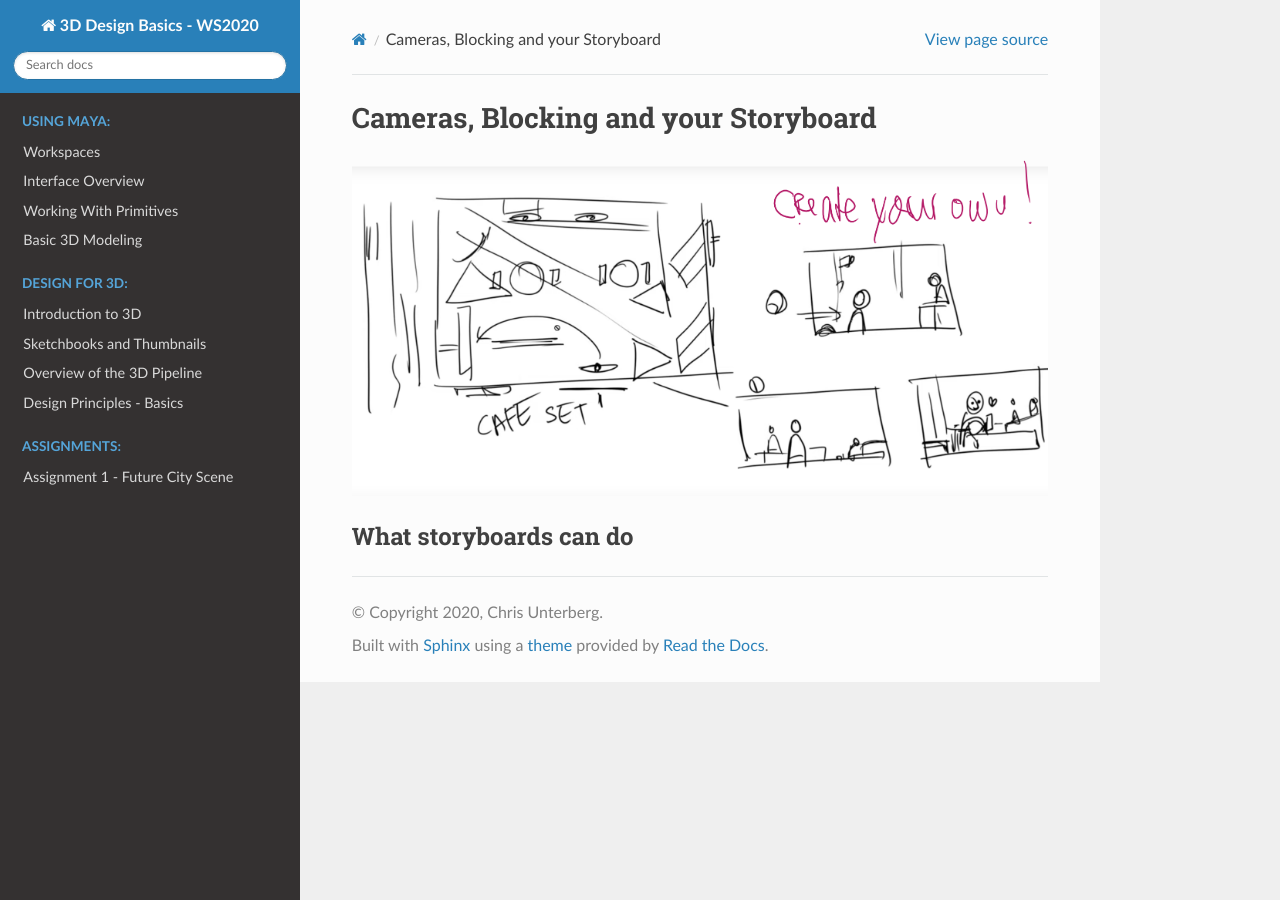
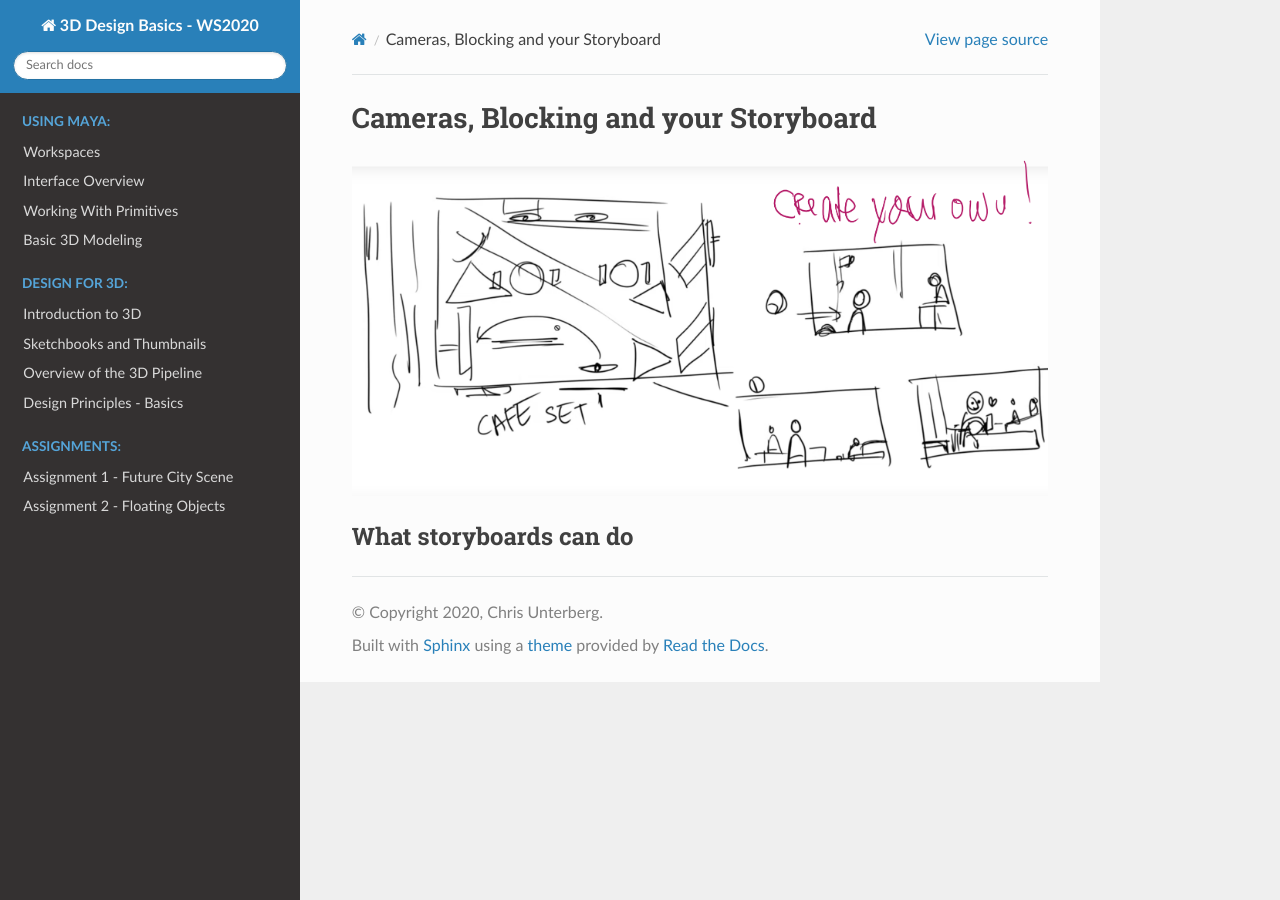
Before and after one commit to tetsuoanimation/beginner3dmaya2020, a Sphinx documentation site: the page built from documentation/Design/L7_CamerasAndBlocking.rst, in a window 1280 px wide. Built offline with Sphinx 7.4.7 and the Read the Docs theme 2.0.0, drawn with Linux system fonts in a browser that asks for light colours.

Commit message:
added assignment 2

```diff
--- a/documentation/index.rst
+++ b/documentation/index.rst
@@ -45,7 +45,7 @@ and excercise your newly learned skills.
     :caption: Assignments:
 
     assignments/A1_primitiveCity
-.. assignments/A2_floatingObjects
+    assignments/A2_floatingObjects
 
 
 .. Indices and tables
```
Also changed, not shown: documentation/assignments/images/randomObjects_lesson2.png (renamed from documentation/lessons/images/randomObjects_lesson2.png).
